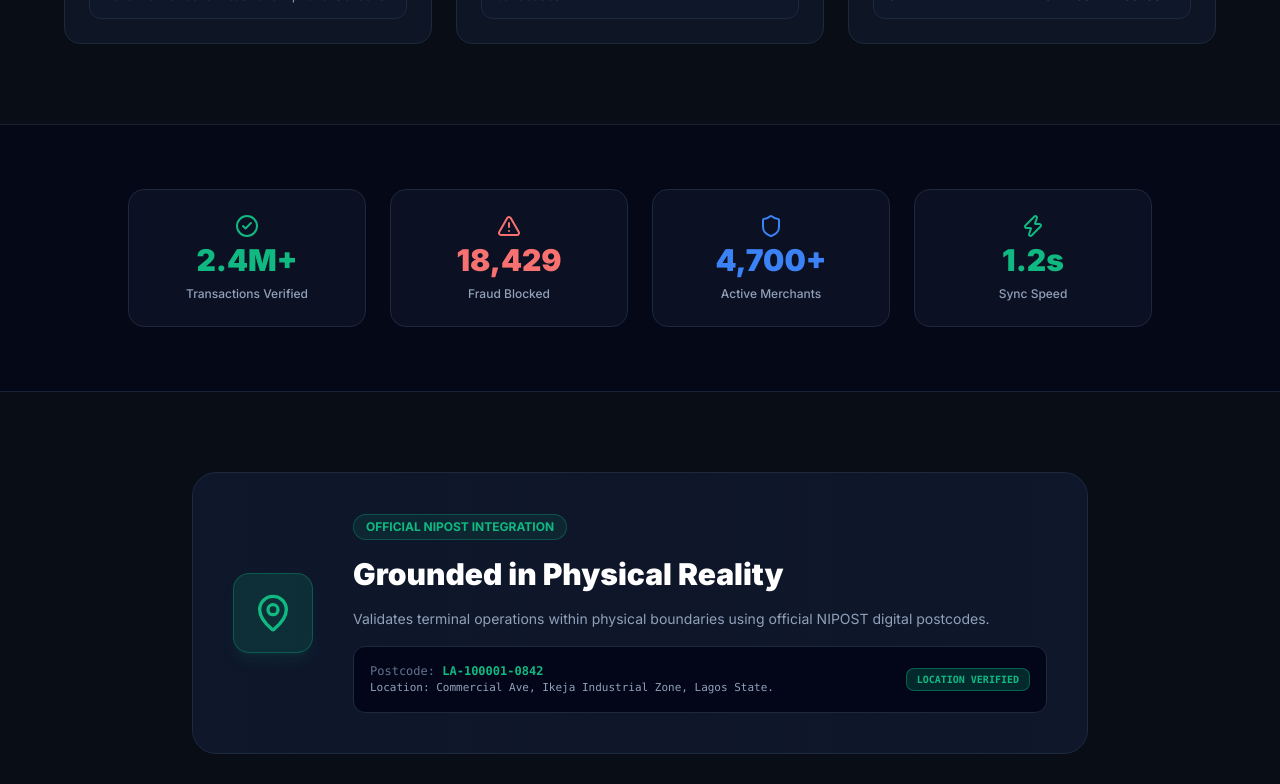
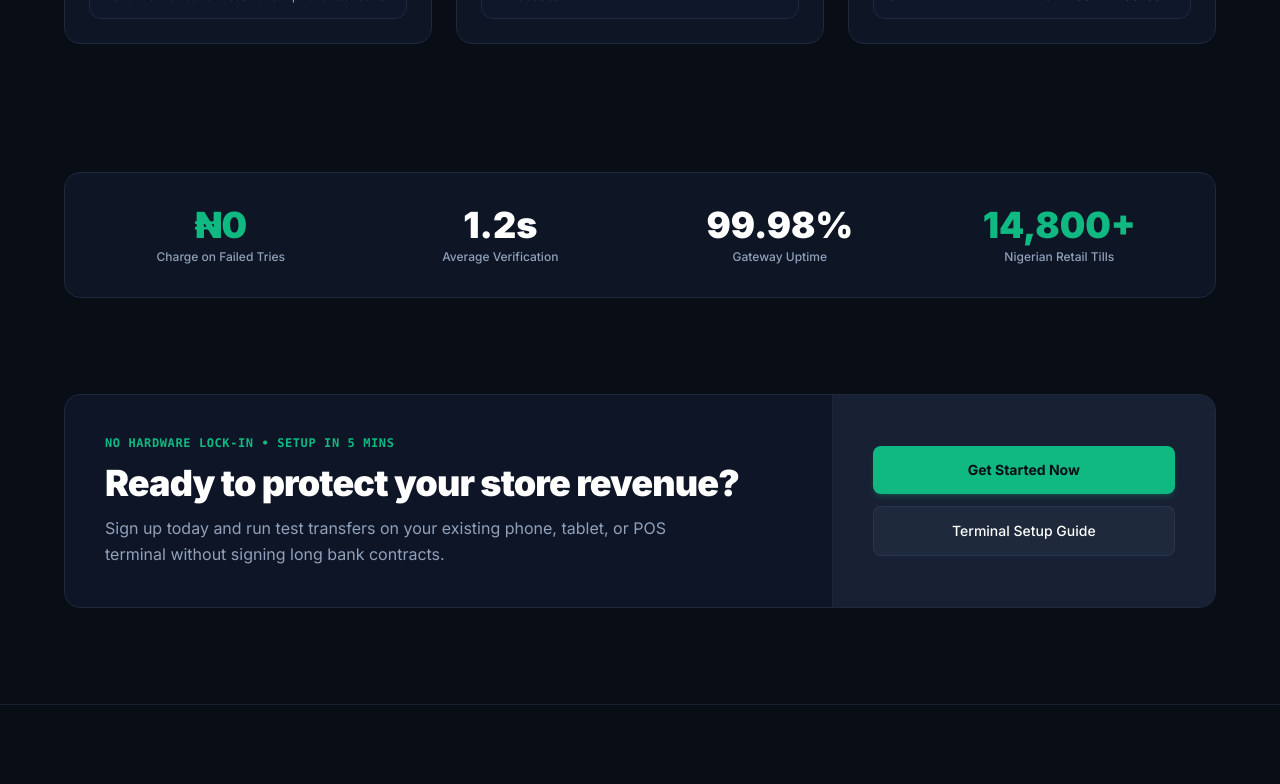
Before and after one commit to CodeWithHife/Tra-Sync, a Next.js app: page / in a window 1280 px wide. Shown: the part 2000-2784 px from the top of the page. Built offline with nearby package versions, Linux system fonts and the light colour scheme.

Commit message:
Implement Metrics Strip and CTA Card from mockup

```diff
--- a/src/app/page.tsx
+++ b/src/app/page.tsx
@@ -12,13 +12,6 @@ const NAV_LINKS = [
   { label: 'How It Works', href: '#how-it-works' },
   { label: 'NIPOST Sync', href: '#location' },
   { label: 'Audit Engine', href: '#audit' },
-];
-
-const METRICS = [
-  { label: 'Transactions Verified', value: '2.4M+', icon: CheckCircle2, color: '#10B981' },
-  { label: 'Fraud Blocked', value: '18,429', icon: AlertTriangle, color: '#f87171' },
-  { label: 'Active Merchants', value: '4,700+', icon: Shield, color: '#3b82f6' },
-  { label: 'Sync Speed', value: '1.2s', icon: Zap, color: '#10B981' },
 ];
 
 export default function HomePage() {
@@ -390,26 +383,74 @@ export default function HomePage() {
         </div>
       </section>
 
-      {/* ── METRICS STRIP ───────────────────────────────────────────────── */}
-      <section className="py-16 px-6 bg-slate-950/60 border-y border-slate-800/80">
-        <div className="max-w-5xl mx-auto">
-          <div className="grid grid-cols-2 md:grid-cols-4 gap-6">
-            {METRICS.map((m) => {
-              const Icon = m.icon;
-              return (
-                <div key={m.label} className="bg-slate-900/60 border border-slate-800 p-6 rounded-2xl text-center space-y-2">
-                  <Icon className="w-6 h-6 mx-auto mb-1" style={{ color: m.color }} />
-                  <div className="text-3xl font-black" style={{ color: m.color }}>{m.value}</div>
-                  <div className="text-slate-400 text-xs font-medium">{m.label}</div>
-                </div>
-              );
-            })}
+      {/* ── PLATFORM METRICS STRIP ───────────────────────────────────────── */}
+      <section className="py-12 px-6">
+        <div className="max-w-6xl mx-auto">
+          <div className="bg-[#0F172A]/80 border border-slate-800 rounded-2xl p-8">
+            <div className="grid grid-cols-2 md:grid-cols-4 gap-8 text-center">
+              <div>
+                <div className="text-3xl lg:text-4xl font-black text-[#10B981] font-sans">₦0</div>
+                <div className="text-slate-400 text-xs font-medium mt-1">Charge on Failed Tries</div>
+              </div>
+              <div>
+                <div className="text-3xl lg:text-4xl font-black text-white font-sans">1.2s</div>
+                <div className="text-slate-400 text-xs font-medium mt-1">Average Verification</div>
+              </div>
+              <div>
+                <div className="text-3xl lg:text-4xl font-black text-white font-sans">99.98%</div>
+                <div className="text-slate-400 text-xs font-medium mt-1">Gateway Uptime</div>
+              </div>
+              <div>
+                <div className="text-3xl lg:text-4xl font-black text-[#10B981] font-sans">14,800+</div>
+                <div className="text-slate-400 text-xs font-medium mt-1">Nigerian Retail Tills</div>
+              </div>
+            </div>
+          </div>
+        </div>
+      </section>
+
+      {/* ── READY TO PROTECT STORE REVENUE CTA CARD ─────────────────────── */}
+      <section className="py-12 pb-24 px-6">
+        <div className="max-w-6xl mx-auto">
+          <div className="bg-[#0F172A]/90 border border-slate-800 rounded-2xl overflow-hidden grid md:grid-cols-12 items-center">
+
+            {/* Left Content (8 Cols) */}
+            <div className="md:col-span-8 p-8 md:p-10 space-y-3">
+              <div className="text-[#10B981] font-mono text-xs font-bold tracking-wider uppercase">
+                NO HARDWARE LOCK-IN • SETUP IN 5 MINS
+              </div>
+              <h2 className="text-3xl md:text-4xl font-black text-white tracking-tight">
+                Ready to protect your store revenue?
+              </h2>
+              <p className="text-slate-400 text-sm md:text-base font-normal leading-relaxed max-w-xl">
+                Sign up today and run test transfers on your existing phone, tablet, or POS terminal without signing long bank contracts.
+              </p>
+            </div>
+
+            {/* Right Buttons Container (4 Cols) */}
+            <div className="md:col-span-4 bg-[#1E293B]/60 p-8 md:p-10 flex flex-col sm:flex-row md:flex-col gap-3 justify-center items-stretch md:items-start h-full border-t md:border-t-0 md:border-l border-slate-800/80">
+              <button
+                onClick={() => router.push('/auth')}
+                className="bg-[#10B981] hover:bg-[#059669] text-[#090D16] font-bold text-sm px-6 py-3.5 rounded-lg transition-all shadow-md shadow-[#10B981]/20 hover:shadow-[#10B981]/40 text-center w-full"
+                id="cta-get-started"
+              >
+                Get Started Now
+              </button>
+              <button
+                onClick={() => router.push('/onboard')}
+                className="bg-[#1E293B] hover:bg-[#334155] text-white font-medium text-sm px-6 py-3.5 rounded-lg border border-slate-700/60 transition-colors text-center w-full"
+                id="cta-setup-guide"
+              >
+                Terminal Setup Guide
+              </button>
+            </div>
+
           </div>
         </div>
       </section>
 
       {/* ── NIPOST LOCATION ANCHOR ───────────────────────────────────────── */}
-      <section className="py-20 px-6" id="location">
+      <section className="py-20 px-6 border-t border-slate-800/80" id="location">
         <div className="max-w-4xl mx-auto">
           <div className="bg-gradient-to-r from-slate-900 via-slate-900/90 to-slate-900 border border-slate-800 rounded-3xl p-8 md:p-10 md:flex items-center gap-10">
             <div className="w-20 h-20 rounded-2xl bg-[#10B981]/15 border border-[#10B981]/30 flex items-center justify-center mb-6 md:mb-0 shrink-0 shadow-lg shadow-[#10B981]/10">
@@ -490,34 +531,6 @@ export default function HomePage() {
         </div>
       </section>
 
-      {/* ── BOTTOM CTA ──────────────────────────────────────────────────── */}
-      <section className="py-24 px-6 text-center">
-        <div className="max-w-3xl mx-auto space-y-6">
-          <h2 className="text-4xl sm:text-5xl font-black text-white tracking-tight">
-            Ready to Secure Your Store Operations?
-          </h2>
-          <p className="text-slate-400 text-lg max-w-xl mx-auto">
-            Join hundreds of verified merchants eliminating payment fraud and inventory losses today.
-          </p>
-          <div className="flex flex-col sm:flex-row items-center justify-center gap-4 pt-4">
-            <button
-              onClick={() => router.push('/auth')}
-              className="bg-[#10B981] hover:bg-[#059669] text-[#090D16] font-bold text-lg px-9 py-4 rounded-xl transition-all shadow-xl shadow-[#10B981]/30 hover:shadow-[#10B981]/50 hover:-translate-y-0.5"
-              id="final-cta-start"
-            >
-              Get Started Now
-            </button>
-            <button
-              onClick={() => router.push('/onboard')}
-              className="bg-slate-800 hover:bg-slate-700 text-white font-semibold text-lg px-8 py-4 rounded-xl border border-slate-700 transition-all hover:-translate-y-0.5"
-              id="final-cta-onboard"
-            >
-              Configure Store Terminal
-            </button>
-          </div>
-        </div>
-      </section>
-
       {/* ── FOOTER ──────────────────────────────────────────────────────── */}
       <footer className="border-t border-slate-800/80 py-10 px-6 text-center text-slate-500 text-xs space-y-2 bg-slate-950">
         <div>© 2026 TRA-SYNC · Anti-Fraud Real-Time Payment & Inventory Synchronization</div>
```
